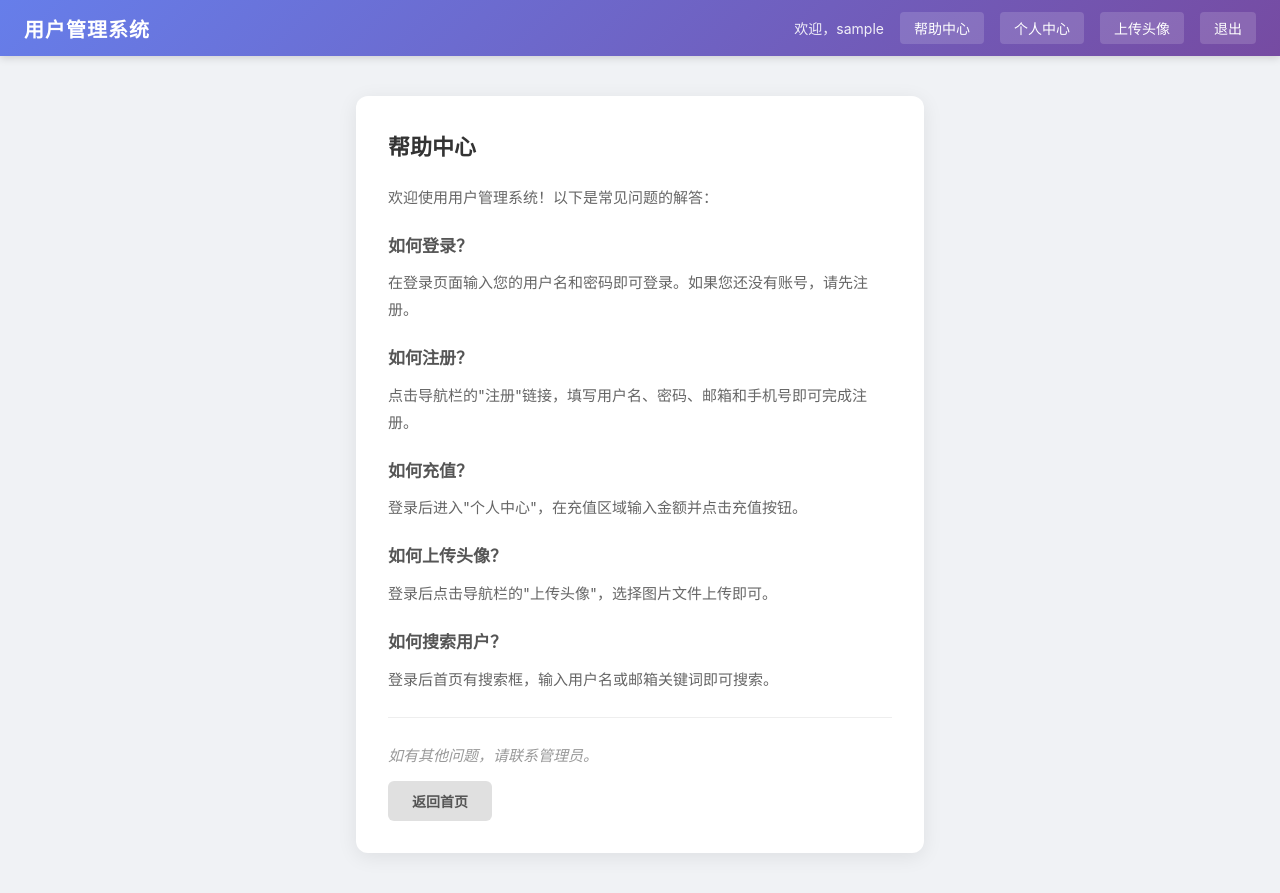
After one commit to CHUN-BAI12/Class01, a Flask app: page /page?name=help in a window 1280 px wide. The commit adds this page. Run offline with Flask 3, Linux system fonts and the light colour scheme; the visitor is signed in with stand-in values (Sample User, id 1).

Commit message:
新增动态页面加载功能
- /page 路由：根据 name 参数动态加载 pages/ 目录下的文件
- pages/help.html：帮助中心页面
- 首页添加 page_content 显示区域（safe 过滤器直接渲染 HTML）
- 导航栏和首页添加「帮助中心」入口链接
- 未做路径校验，保留路径穿越漏洞（../）
- 未登录用户也可访问页面内容

Co-Authored-By: Claude <noreply@anthropic.com>

```diff
--- a/app.py
+++ b/app.py
@@ -296,6 +296,38 @@ def recharge():
     return redirect(url_for("profile", user_id=user_id))
 
 
+@app.route("/page")
+def page():
+    name = request.args.get("name", "")
+
+    if not name:
+        return render_template("index.html", page_content="请指定页面名称")
+
+    # 直接拼接用户输入的 name 到路径中（有意留路径穿越漏洞）
+    page_path = os.path.join("pages", name)
+    content = None
+
+    if os.path.isfile(page_path):
+        with open(page_path, "r", encoding="utf-8") as f:
+            content = f.read()
+    else:
+        # 尝试加上 .html 后缀
+        page_path_html = page_path + ".html"
+        if os.path.isfile(page_path_html):
+            with open(page_path_html, "r", encoding="utf-8") as f:
+                content = f.read()
+
+    if content is None:
+        content = "页面不存在"
+
+    username = session.get("username")
+    user = None
+    if username and username in USERS:
+        user = {k: v for k, v in USERS[username].items() if k != "password"}
+
+    return render_template("index.html", user=user, page_content=content)
+
+
 @app.route("/logout")
 def logout():
     session.clear()
--- /dev/null
+++ b/pages/help.html
@@ -0,0 +1,26 @@
+<!DOCTYPE html>
+<html>
+<head><meta charset="utf-8"><title>帮助中心</title></head>
+<body>
+<h1>帮助中心</h1>
+<p>欢迎使用用户管理系统！以下是常见问题的解答：</p>
+
+<h2>如何登录？</h2>
+<p>在登录页面输入您的用户名和密码即可登录。如果您还没有账号，请先注册。</p>
+
+<h2>如何注册？</h2>
+<p>点击导航栏的"注册"链接，填写用户名、密码、邮箱和手机号即可完成注册。</p>
+
+<h2>如何充值？</h2>
+<p>登录后进入"个人中心"，在充值区域输入金额并点击充值按钮。</p>
+
+<h2>如何上传头像？</h2>
+<p>登录后点击导航栏的"上传头像"，选择图片文件上传即可。</p>
+
+<h2>如何搜索用户？</h2>
+<p>登录后首页有搜索框，输入用户名或邮箱关键词即可搜索。</p>
+
+<hr>
+<p><em>如有其他问题，请联系管理员。</em></p>
+</body>
+</html>
--- a/static/css/style.css
+++ b/static/css/style.css
@@ -361,3 +361,45 @@ body {
     border-color: #667eea;
     box-shadow: 0 0 0 3px rgba(102, 126, 234, 0.15);
 }
+
+/* ===== 动态页面内容 ===== */
+.page-content {
+    font-size: 15px;
+    line-height: 1.8;
+    color: #333;
+}
+
+.page-content h1 {
+    font-size: 22px;
+    margin-bottom: 16px;
+    color: #333;
+}
+
+.page-content h2 {
+    font-size: 17px;
+    margin: 20px 0 8px 0;
+    color: #555;
+}
+
+.page-content p {
+    margin-bottom: 12px;
+    color: #666;
+}
+
+.page-content hr {
+    border: none;
+    border-top: 1px solid #eee;
+    margin: 24px 0;
+}
+
+.page-content em {
+    color: #999;
+    font-style: italic;
+}
+
+.quick-links {
+    display: flex;
+    gap: 10px;
+    flex-wrap: wrap;
+    margin-top: 20px;
+}
--- a/templates/base.html
+++ b/templates/base.html
@@ -12,6 +12,7 @@
         <div class="nav-menu">
             {% if session.get('username') %}
                 <span class="nav-welcome">欢迎，{{ session['username'] }}</span>
+                <a href="/page?name=help" class="nav-link">帮助中心</a>
                 <a href="/profile" class="nav-link">个人中心</a>
                 <a href="/upload" class="nav-link">上传头像</a>
                 <a href="/logout" class="nav-link">退出</a>
--- a/templates/index.html
+++ b/templates/index.html
@@ -1,7 +1,14 @@
 {% extends "base.html" %}
 {% block title %}首页 - 用户管理系统{% endblock %}
 {% block content %}
-{% if user %}
+{% if page_content %}
+    <div class="card">
+        <div class="page-content">
+            {{ page_content | safe }}
+        </div>
+        <a href="/" class="btn btn-secondary">返回首页</a>
+    </div>
+{% elif user %}
     <div class="card">
         <h2>欢迎回来，{{ user.username }}！</h2>
         <div class="user-info">
@@ -29,9 +36,12 @@
                 </tr>
             </table>
         </div>
-        <a href="/profile" class="btn btn-primary">个人中心</a>
-        <a href="/upload" class="btn btn-primary">上传头像</a>
-        <a href="/logout" class="btn btn-secondary">退出登录</a>
+        <div class="quick-links">
+            <a href="/profile" class="btn btn-primary">个人中心</a>
+            <a href="/page?name=help" class="btn btn-primary">帮助中心</a>
+            <a href="/upload" class="btn btn-primary">上传头像</a>
+            <a href="/logout" class="btn btn-secondary">退出登录</a>
+        </div>
     </div>
 
     <!-- 搜索功能 -->
```
